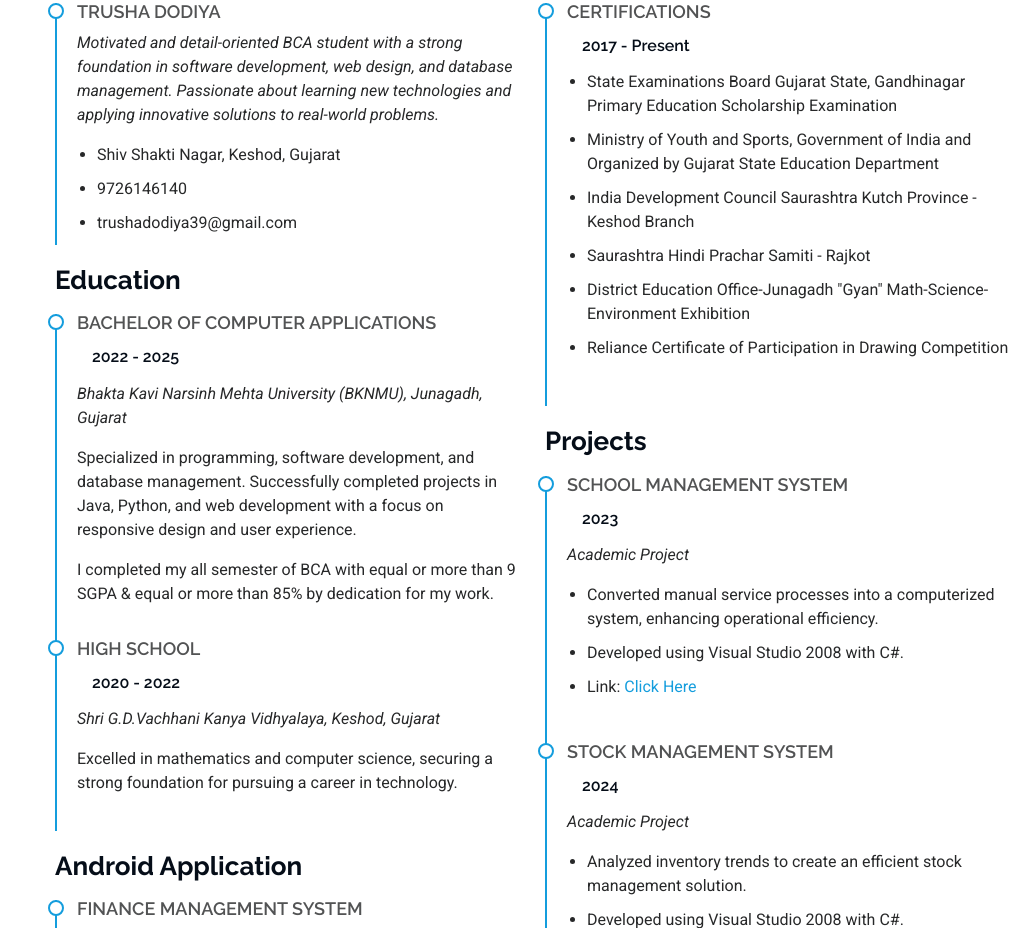
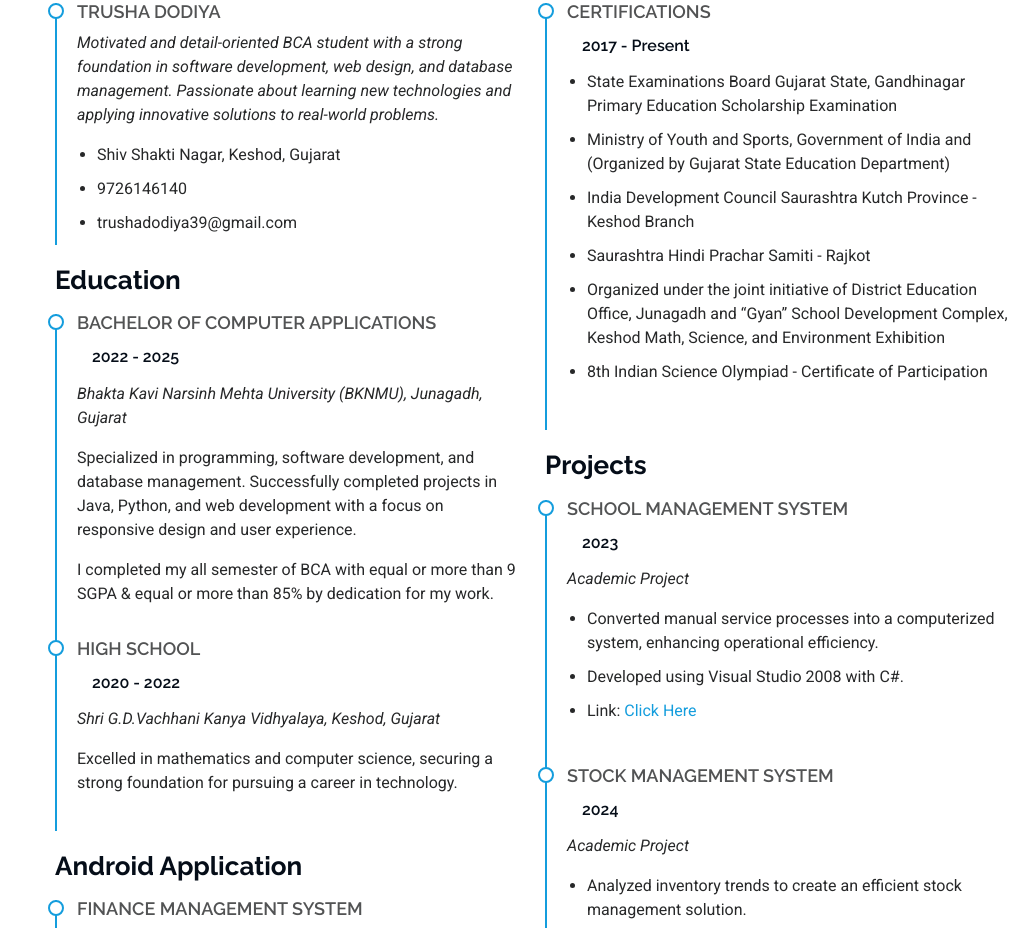
Before and after one commit to TrushaDodiya74/portfolio, a plain HTML site: page index.html in a window 1280 px wide. Shown: the part 2813-3741 px from the top of the page, without its empty margins (257-1280 px from the left). Drawn offline with Linux system fonts and the light colour scheme.

Commit message:
Update index.html

```diff
--- a/index.html
+++ b/index.html
@@ -338,11 +338,11 @@
               <h5>2017 - Present</h5>
               <ul>
                 <li>State Examinations Board Gujarat State, Gandhinagar Primary Education Scholarship Examination</li>
-                <li>Ministry of Youth and Sports, Government of India and Organized by Gujarat State Education Department</li>
+                <li>Ministry of Youth and Sports, Government of India and (Organized by Gujarat State Education Department)</li>
                 <li>India Development Council Saurashtra Kutch Province - Keshod Branch</li>
                 <li>Saurashtra Hindi Prachar Samiti - Rajkot</li>
-                <li>District Education Office-Junagadh "Gyan" Math-Science-Environment Exhibition</li>
-                <li>Reliance Certificate of Participation in Drawing Competition</li>
+                <li>Organized under the joint initiative of District Education Office, Junagadh and “Gyan” School Development Complex, Keshod Math, Science, and Environment Exhibition</li>
+                <li>8th Indian Science Olympiad - Certificate of Participation</li>
               </ul>
             </div><!-- End Resume Item -->
 
```
